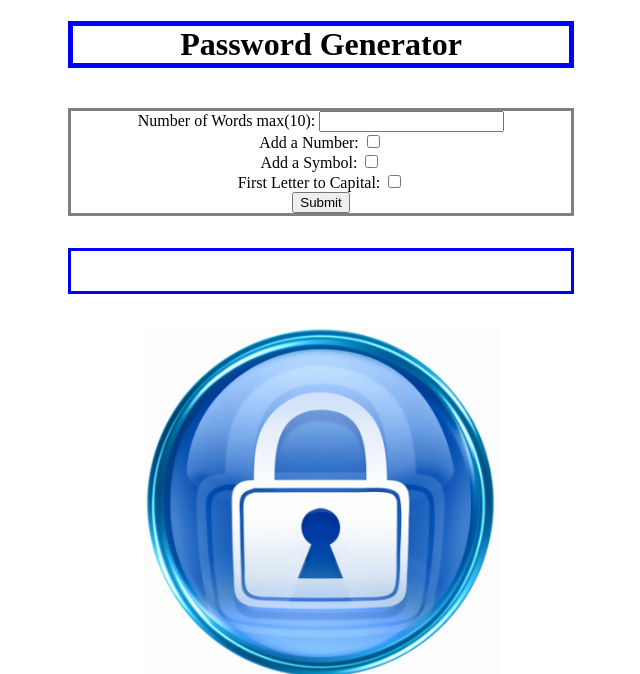
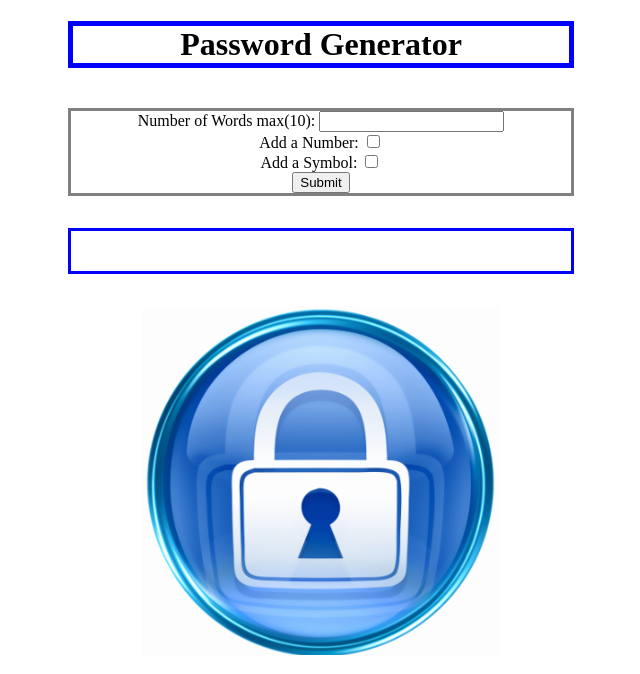
Before and after one commit to RafaelFlores/P2, a PHP site: page / in a window 1280 px wide. Shown: the top 674 px of the page, without its empty margins (319-959 px from the left). Run offline with PHP 8.4, Linux system fonts and the light colour scheme.

Commit message:
Taking out Capital

```diff
--- a/index.php
+++ b/index.php
@@ -3,7 +3,7 @@
 
 <html>
   <head>
-    <meta charset="utf-8">
+
     <link rel="stylesheet" type="text/css" href="externalstyle.css">
 
 
@@ -19,7 +19,7 @@
   Number of Words max(<?php echo $maxNumOfWords ?>): <input type="text" name="numOfWords"> <br>
   Add a Number: <input type="checkbox" name="number"> <br>
   Add a Symbol: <input type="checkbox" name="symbol"> <br>
-  First Letter to Capital: <input type="checkbox" name="capital"> <br>
+
   <input type="submit" >
 
 </form>
--- a/logic.php
+++ b/logic.php
@@ -4,7 +4,7 @@ $maxNumOfWords = 10;
 $outString = " ";
 $numbersArray = array("1","2","3","4","5","6","7","8","9", "0");
 $symbolsArray = array("!", "@", "#", "$", "%", "^", "&", "*", "(", ")" );
-
+$num ="";
 
 //Array Create.
 if($fileHandler = fopen("dictionary.txt", "r")) {
@@ -46,8 +46,7 @@ if (isset($_POST["numOfWords"]) && !empty($_POST["numOfWords"]))
        $outString .= $symb;
      }
 
-     if (isset($_POST["capital"])) {
-       $outString = ucfirst($outString);
-     }
+
+
 }
  ?>
```
